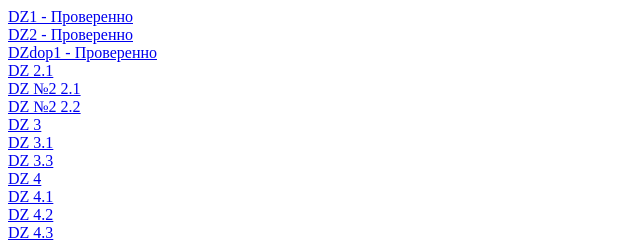
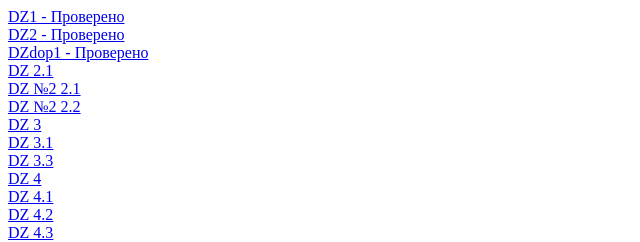
Before and after one commit to sergey-end/SergeyTselitin, a plain HTML site: page index.html in a window 1280 px wide. Shown: the full height of the page, 0-640 px from the left. Drawn offline with Linux system fonts and the light colour scheme.

Commit message:
Домашки

```diff
--- a/index.html
+++ b/index.html
@@ -7,11 +7,11 @@
     <title>Document</title>
 </head>
 <body>
-    <a href="home/home1/DZ1/index.html">DZ1 - Проверенно</a>
+    <a href="home/home1/DZ1/index.html">DZ1 - Проверено</a>
     <br>
-    <a href="home/home1/DZ2/vizbor.html">DZ2 - Проверенно</a>
+    <a href="home/home1/DZ2/vizbor.html">DZ2 - Проверено</a>
     <br>
-    <a href="home/home1/DZdop1/index.html">DZdop1 - Проверенно</a>
+    <a href="home/home1/DZdop1/index.html">DZdop1 - Проверено</a>
     <br>
     <a href="home/home2/DZ 2.1/index.html">DZ 2.1</a>
     <br>
```
